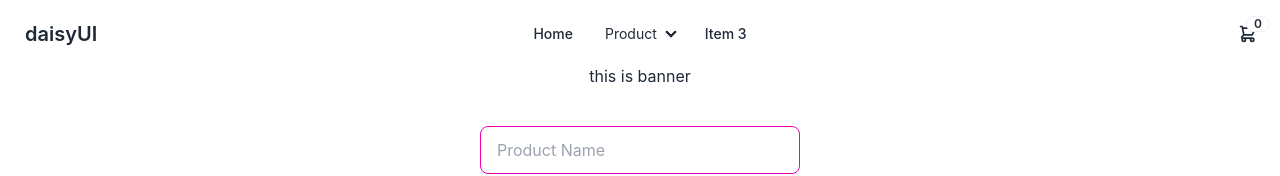
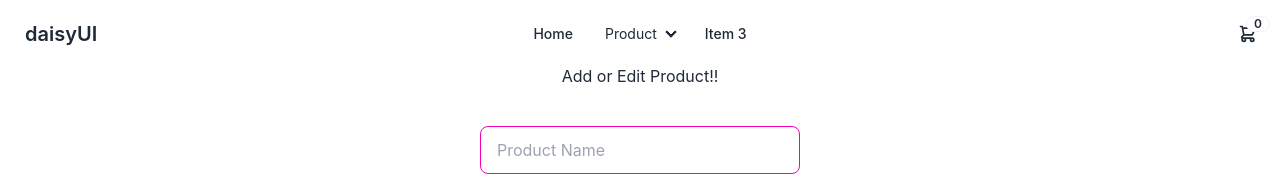
Before and after one commit to AS-Ridwan/react-dress-site, a React (Vite) app: page / in a window 1280 px wide. Shown: the top 176 px of the page. Built offline with nearby package versions, Linux system fonts and the light colour scheme; the HTML template or start-up script is replaced by a standard one.

Commit message:
work added

```diff
--- a/src/components/Home/Banner.jsx
+++ b/src/components/Home/Banner.jsx
@@ -38,7 +38,7 @@ const banner = () => {
 
   return (
     <div>
-      <h1>this is banner</h1>
+      <h1>Add or Edit Product!!</h1>
       <form
         onSubmit={handleSubmit}
         action=""
```
